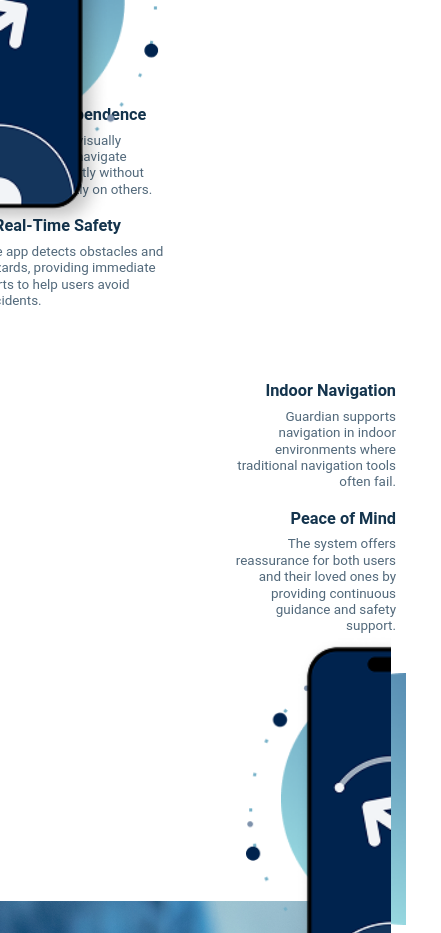
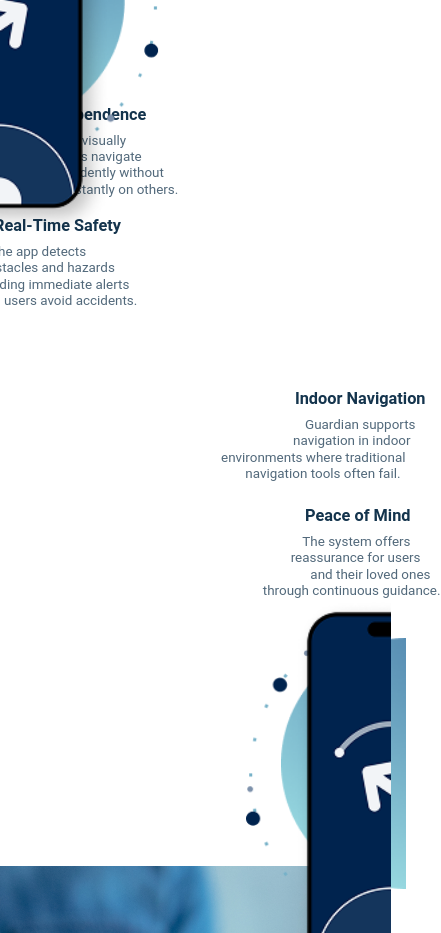
Before and after one commit to Bmsosi/guardian-landing-page, a React (Vite) app: page / in a window 390 px wide. Shown: the part 1020-1953 px from the top of the page, 441 px wide, since content can reach past the window. Built offline with nearby package versions, Linux system fonts and the light colour scheme.

Commit message:
Update UI of mobile version

```diff
--- a/src/App.css
+++ b/src/App.css
@@ -1224,6 +1224,48 @@
   .hero__device-stack {
     width: clamp(150px, 50%, 220px);
   }
+
+
+.curve-text span {
+  display: block;
+  white-space: nowrap;
+}
+
+
+.curve-text--right-top span:nth-child(1) { margin-left: 5px; }
+.curve-text--right-top span:nth-child(2) { margin-left: 15px; }
+.curve-text--right-top span:nth-child(3) { margin-left: 20px; }
+.curve-text--right-top span:nth-child(4) { margin-left: 26px; }
+
+
+.curve-text--right-bottom span:nth-child(1) { margin-left: 10px; }
+.curve-text--right-bottom span:nth-child(2) { margin-left: 0px; }
+.curve-text--right-bottom span:nth-child(3) { margin-left: -10px; }
+.curve-text--right-bottom span:nth-child(4) { margin-left: -20px; }
+
+
+
+
+.curve-text--left-top span:nth-child(1) { margin-right: 10px; }
+.curve-text--left-top span:nth-child(2) { margin-right: 15px; }
+.curve-text--left-top span:nth-child(3) { margin-right: 20px; }
+.curve-text--left-top span:nth-child(4) { margin-right: 25px; }
+
+
+.curve-text--left-bottom span:nth-child(1) { margin-right: 0px; }
+.curve-text--left-bottom span:nth-child(2) { margin-right: -10px; }
+.curve-text--left-bottom span:nth-child(3) { margin-right: -20px; }
+.curve-text--left-bottom span:nth-child(4) { margin-right: -30px; }
+
+.matter-mobile__row--reverse .matter-point:first-child {
+  margin-top: 8px;
+  transform: translateX(-5px);
+}
+
+.matter-mobile__row--reverse .matter-point:last-child {
+  margin-top: 6px;
+  transform: translateX(-20px);
+}
 }
 
 @media (min-width: 3200px) {
@@ -1270,4 +1312,5 @@
   .hero__actions .button--navy {
     min-width: clamp(160px, 10vw, 200px);
   }
+
 }
--- a/src/components/WhyGuardianMattersSection.jsx
+++ b/src/components/WhyGuardianMattersSection.jsx
@@ -1,12 +1,12 @@
-import ellipse from '../assets/image/Ellipse.png'
-import ellipses from '../assets/image/Ellipses.png'
-import findObject from '../assets/image/Find_object.png'
-import mobileLeft1 from '../assets/image/mobile_left1.png'
-import mobileLeft2 from '../assets/image/mobile_left2.png'
-import mobileLeft3 from '../assets/image/mobile_left3.png'
-import mobileRight1 from '../assets/image/mobile_right1.png'
-import mobileRight2 from '../assets/image/mobile_right2.png'
-import mobileRight3 from '../assets/image/mobile_right3.png'
+import ellipse from "../assets/image/Ellipse.png";
+import ellipses from "../assets/image/Ellipses.png";
+import findObject from "../assets/image/Find_object.png";
+import mobileLeft1 from "../assets/image/mobile_left1.png";
+import mobileLeft2 from "../assets/image/mobile_left2.png";
+import mobileLeft3 from "../assets/image/mobile_left3.png";
+import mobileRight1 from "../assets/image/mobile_right1.png";
+import mobileRight2 from "../assets/image/mobile_right2.png";
+import mobileRight3 from "../assets/image/mobile_right3.png";
 
 const leftPoints = [
   {
@@ -36,8 +36,8 @@ function WhyGuardianMattersSection() {
       <div className="section-heading section-heading--center">
         <h2 className="section-heading__plain-title">Why Guardian Matters</h2>
         <p className="section-heading__description">
-          Guardian empowers visually impaired individuals with safer navigation, greater
-          independence, and confidence in everyday environments.
+          Guardian empowers visually impaired individuals with safer navigation,
+          greater independence, and confidence in everyday environments.
         </p>
       </div>
 
@@ -77,11 +77,21 @@ function WhyGuardianMattersSection() {
           <div className="matter-mobile__content">
             <article className="matter-point">
               <h2>{leftPoints[0].title}</h2>
-              <p>{leftPoints[0].text}</p>
+              <p className="curve-text curve-text--right-top">
+                <span>Guardian helps visually</span>
+                <span>impaired users navigate</span>
+                <span>spaces confidently without</span>
+                <span>relying constantly on others.</span>
+              </p>
             </article>
             <article className="matter-point">
               <h2>{rightPoints[0].title}</h2>
-              <p>{rightPoints[0].text}</p>
+              <p className="curve-text curve-text--right-bottom">
+                <span>The app detects</span>
+                <span>obstacles and hazards</span>
+                <span>providing immediate alerts</span>
+                <span>to help users avoid accidents.</span>
+              </p>
             </article>
           </div>
         </div>
@@ -90,11 +100,21 @@ function WhyGuardianMattersSection() {
           <div className="matter-mobile__content">
             <article className="matter-point">
               <h2>{leftPoints[1].title}</h2>
-              <p>{leftPoints[1].text}</p>
+              <p className="curve-text curve-text--left-top">
+                <span>Guardian supports</span>
+                <span>navigation in indoor</span>
+                <span>environments where traditional</span>
+                <span>navigation tools often fail.</span>
+              </p>
             </article>
             <article className="matter-point">
               <h2>{rightPoints[1].title}</h2>
-              <p>{rightPoints[1].text}</p>
+              <p className="curve-text curve-text--left-bottom">
+                <span>The system offers</span>
+                <span>reassurance for users</span>
+                <span>and their loved ones</span>
+                <span>through continuous guidance.</span>
+              </p>
             </article>
           </div>
           <div className="matter-mobile__images">
@@ -105,7 +125,7 @@ function WhyGuardianMattersSection() {
         </div>
       </div>
     </section>
-  )
+  );
 }
 
-export default WhyGuardianMattersSection
+export default WhyGuardianMattersSection;
```
